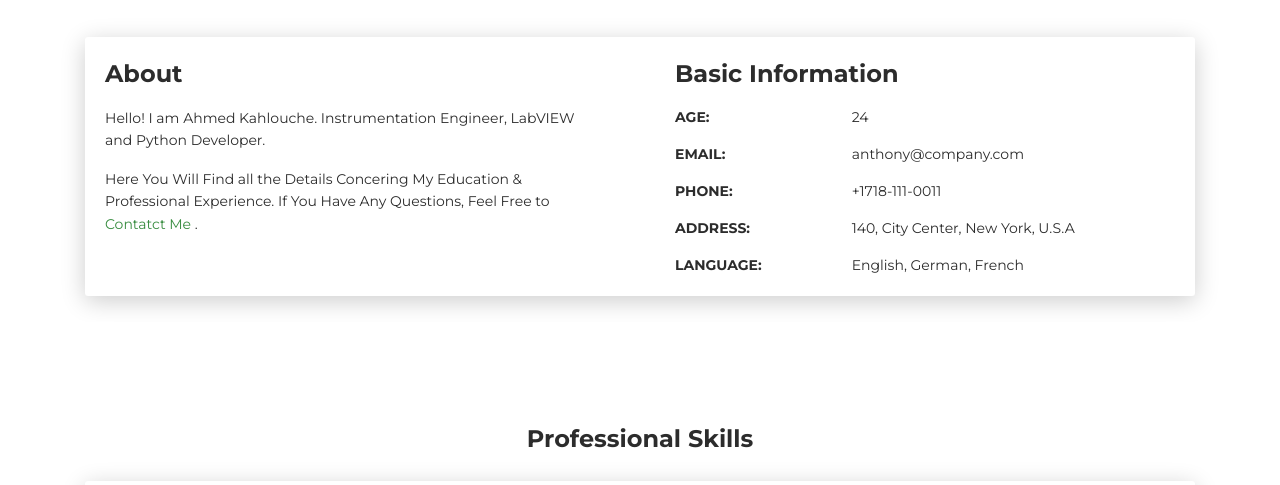
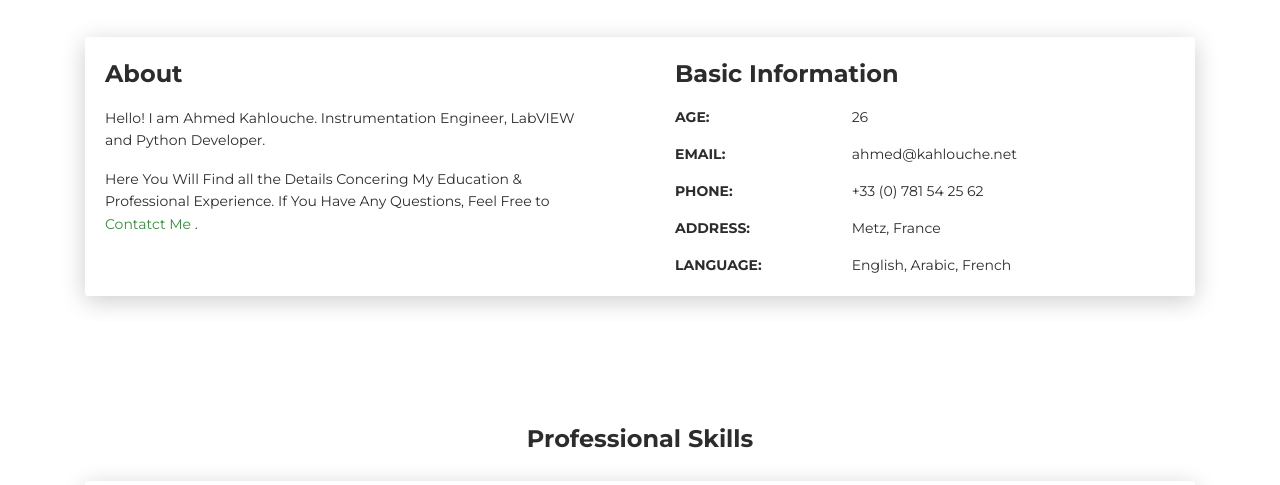
Before and after one commit to AhmedKahlouche/My-website, a plain HTML site: page index.html in a window 1280 px wide. Shown: the part 583-1068 px from the top of the page. Drawn offline with Linux system fonts and the light colour scheme.

Commit message:
updated basic info #02

```diff
--- a/index.html
+++ b/index.html
@@ -70,23 +70,23 @@
             <div class="h4 mt-0 title">Basic Information</div>
             <div class="row">
               <div class="col-sm-4"><strong class="text-uppercase">Age:</strong></div>
-              <div class="col-sm-8">24</div>
+              <div class="col-sm-8">26</div>
             </div>
             <div class="row mt-3">
               <div class="col-sm-4"><strong class="text-uppercase">Email:</strong></div>
-              <div class="col-sm-8">anthony@company.com</div>
+              <div class="col-sm-8">ahmed@kahlouche.net</div>
             </div>
             <div class="row mt-3">
               <div class="col-sm-4"><strong class="text-uppercase">Phone:</strong></div>
-              <div class="col-sm-8">+1718-111-0011</div>
+              <div class="col-sm-8">+33 (0) 781 54 25 62</div>
             </div>
             <div class="row mt-3">
               <div class="col-sm-4"><strong class="text-uppercase">Address:</strong></div>
-              <div class="col-sm-8">140, City Center, New York, U.S.A</div>
+              <div class="col-sm-8">Metz, France</div>
             </div>
             <div class="row mt-3">
               <div class="col-sm-4"><strong class="text-uppercase">Language:</strong></div>
-              <div class="col-sm-8">English, German, French</div>
+              <div class="col-sm-8">English, Arabic, French</div>
             </div>
           </div>
         </div>
```
